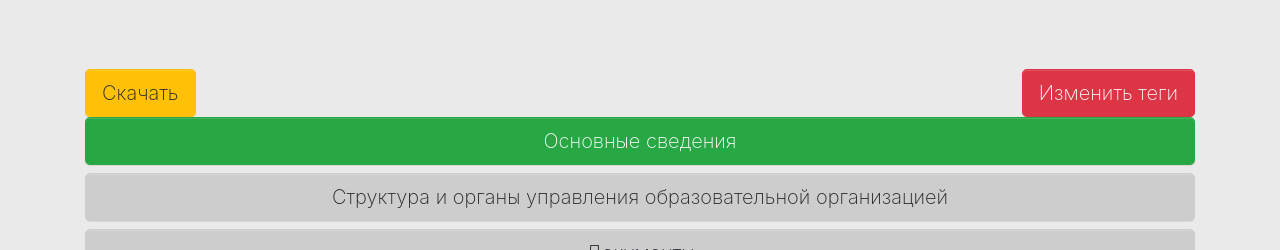
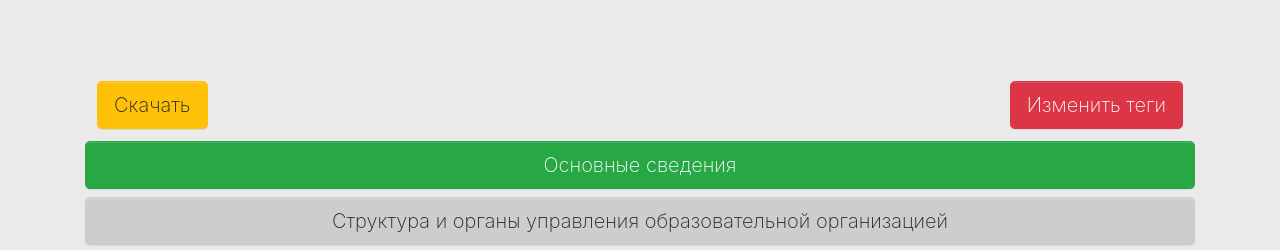
Before and after one commit to mclvren/edutags, a plain HTML site: page index.html in a window 1280 px wide. Shown: the part 485-735 px from the top of the page. Drawn offline with nearby package versions, Linux system fonts and the light colour scheme.

Commit message:
Update index.html

```diff
--- a/index.html
+++ b/index.html
@@ -29,7 +29,7 @@
     <div class="container">
       <div class="row">
         <div class="col-md-12 order-md-1">
-          <form class="needs-validation" novalidate="">
+          <form class="needs-validation p-2" novalidate="">
             <button type="submit" class="btn btn-lg btn-warning" contenteditable="true">Скачать</button><button type="submit" class="float-right btn btn-lg btn-danger">Изменить теги</button></form>
           <div class="row">
             <div class="col-md-12"><a class="btn btn-block btn-lg btn-success" href="#">Основные сведения</a><a class="btn btn-primary btn-block btn-lg text-center" href="#">Структура и органы управления образовательной организацией</a><a class="btn btn-primary btn-block btn-lg" href="#">Документы</a><a class="btn btn-block btn-lg btn-success" href="#">Образование</a><a class="btn btn-block btn-lg btn-success" href="#">Образовательные стандарты</a><a class="btn btn-primary btn-block btn-lg" href="#">Руководство. Педагогический (научно-педагогический) состав</a><a class="btn btn-primary btn-block btn-lg" href="#">Материально-техническое обеспечение и оснащённость образовательного процесса</a><a class="btn btn-primary btn-block btn-lg" href="#">Стипендии и иные виды материальной поддержки</a><a class="btn btn-primary btn-block btn-lg" href="#">Платные образовательные услуги</a><a class="btn btn-primary btn-block btn-lg" href="#">Финансово-хозяйственная деятельность</a><a class="btn btn-primary btn-block btn-lg" href="#">Вакантные места для приема (перевода)</a></div>
```
